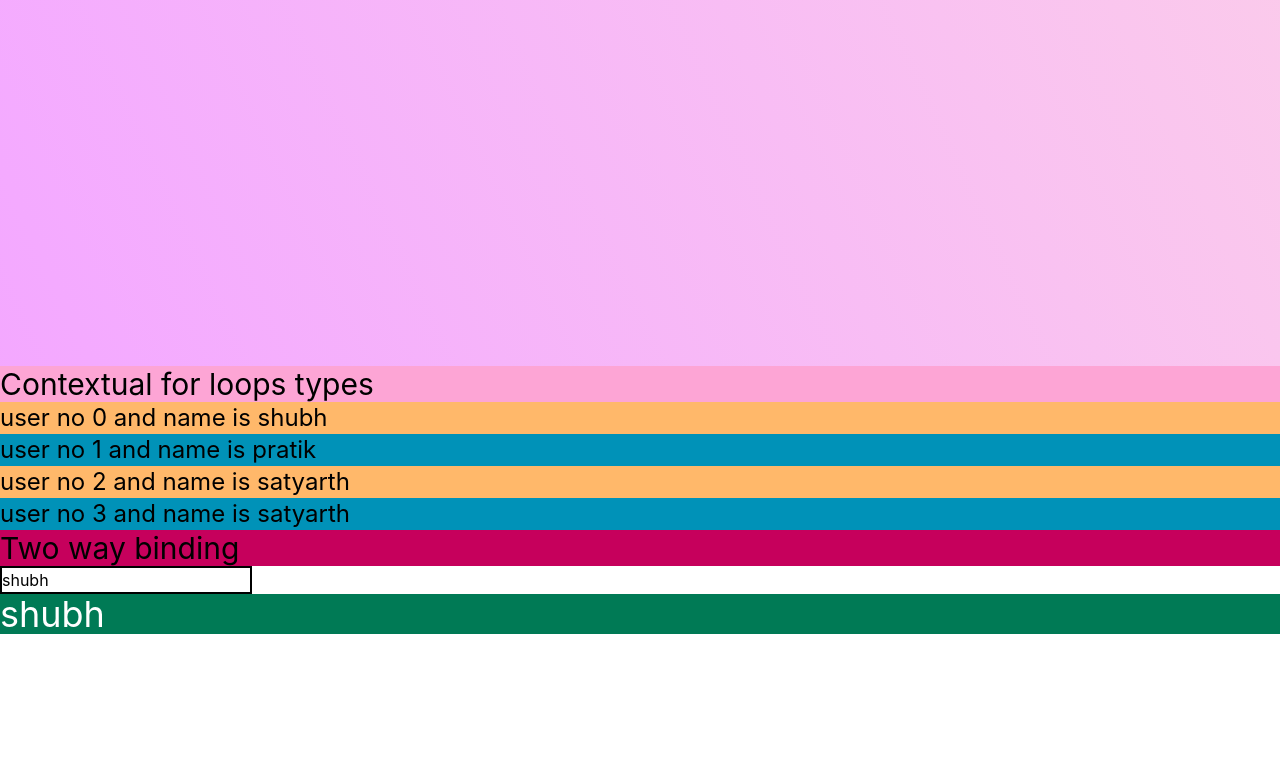
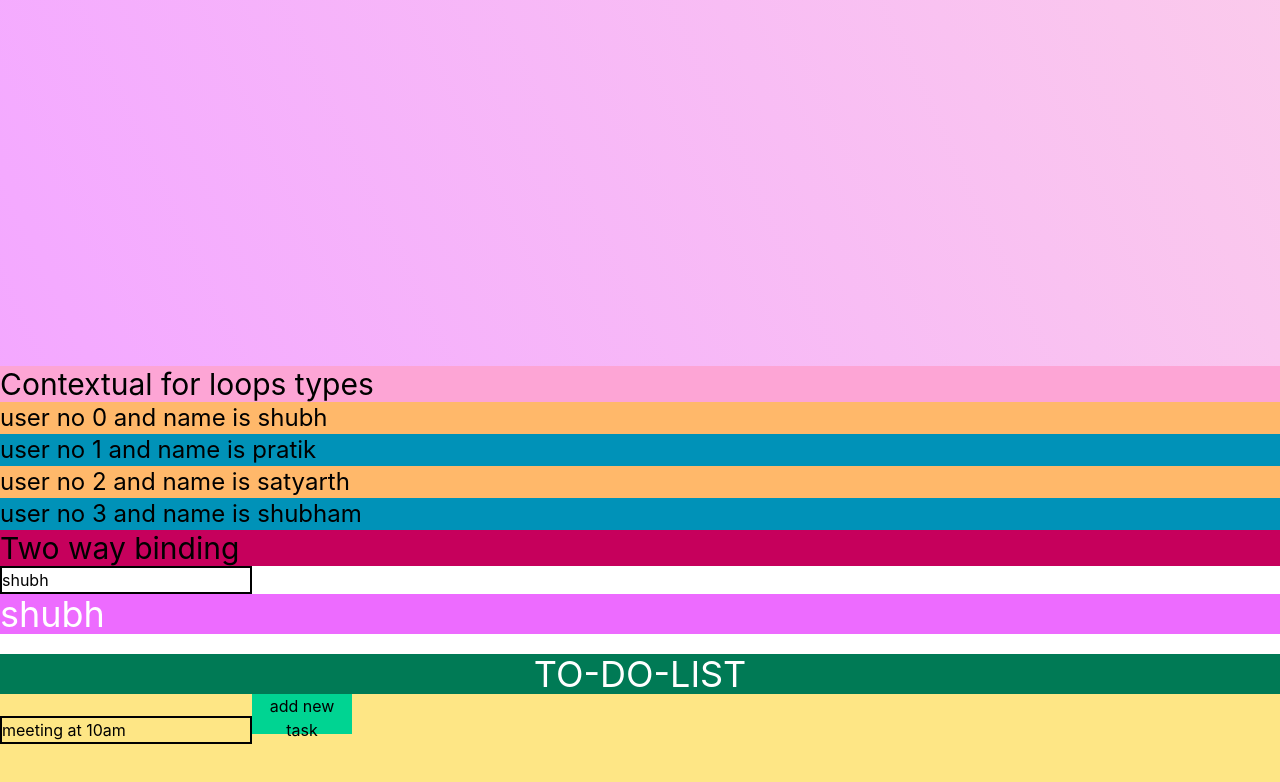
Before and after one commit to ShredhayaGoel/Angular, an Angular app: page / in a window 1280 px wide. Shown: the part 3704-4486 px from the top of the page. Before the commit the page ends 4340 px from the top, so only its background shows below. Built offline with nearby package versions, Linux system fonts and the light colour scheme.

Commit message:
TO-DO-LIST

```diff
--- a/src/app/new/new.html
+++ b/src/app/new/new.html
@@ -11,4 +11,21 @@
 
 <h1 class="text-3xl bg-pink-700">Two way binding</h1>
 <input type="text" [(ngModel)]="userName" placeholder="enter your name" class="border-2">
-<h1 class="text-4xl bg-emerald-700 text-white">{{userName}}</h1>
+<h1 class="text-4xl bg-fuchsia-400 text-white">{{userName}}</h1>
+
+<div class="bg-amber-200 h-250 w-full">
+    <h1 class="text-4xl bg-emerald-700 text-white  mt-5 text-center">TO-DO-LIST</h1>
+    <input type="text" [(ngModel)]="task" placeholder="enter your task" class="border-2">
+    <button class="bg-emerald-400 h-10 w-25" (click)="addtask()">add new task</button>
+    @for(task of tasklist; track task.id){
+    <ul>
+        <li class="grid grid-cols-4 gap-5">
+            <span>{{task.id}} </span>
+            <span>{{task.name}} </span>
+            <span>{{task.age}} </span>
+            <button class="bg-emerald-900 text-white mt-1" (click)="deletetask(task.id)">delete</button>
+        </li>
+    </ul>
+    }
+
+</div>
--- a/src/app/new/new.ts
+++ b/src/app/new/new.ts
@@ -7,7 +7,20 @@ import { FormsModule } from '@angular/forms';
   styleUrl: './new.css',
 })
 export class New {
-  users = ['shubh', 'pratik', 'satyarth', 'satyarth'];
+  users = ['shubh', 'pratik', 'satyarth', 'shubham'];
   name = 'shubh';
   userName: string = 'shubh';
+  task = 'meeting at 10am';
+  tasklist: { id: number; name: string; age: number }[] = [];
+  addtask() {
+    this.tasklist.push({
+      id: this.tasklist.length + 1,
+      name: this.task,
+      age: this.tasklist.length + 1,
+    });
+    console.log(this.tasklist);
+  }
+  deletetask(id: number) {
+    this.tasklist = this.tasklist.filter((items) => items.id !== id);
+  }
 }
```
